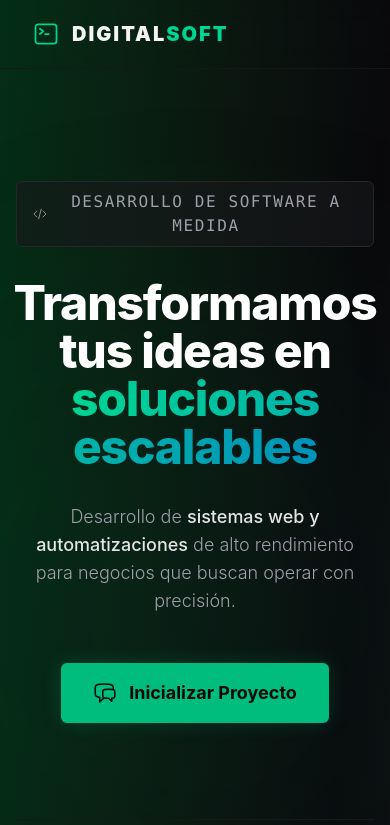
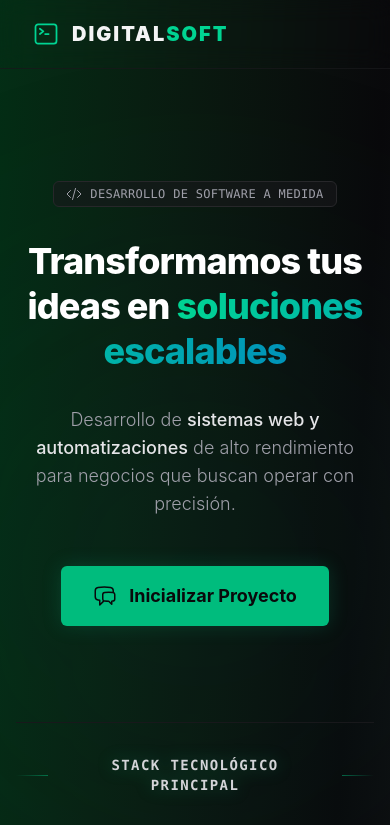
Before and after one commit to mariodufour/digitalsoft-frontend, a React (Vite) app: page / in a window 390 px wide. Shown: the top 825 px of the page. Built offline with nearby package versions, Linux system fonts and the light colour scheme; grey boxes are pictures that could not be loaded.

Commit message:
correciones visuales

```diff
--- a/src/App.jsx
+++ b/src/App.jsx
@@ -43,13 +43,13 @@ function App() {
         <div className="absolute top-1/2 left-1/2 -translate-x-1/2 -translate-y-1/2 w-[600px] h-[600px] bg-emerald-900/10 blur-[120px] rounded-full pointer-events-none"></div>
 
         {/* Etiqueta superior */}
-        <div className="inline-flex items-center gap-2 px-4 py-2 rounded-md bg-zinc-900/60 border border-zinc-800 mb-8 z-10">
+        <div className="inline-flex items-center gap-2 px-3 py-1 md:px-4 md:py-2 rounded-md bg-zinc-900/60 border border-zinc-800 mb-8 z-10">
           <CodeBracketIcon className="h-4 w-4 text-zinc-400" />
-          <span className="text-base font-mono text-zinc-400 uppercase tracking-widest">Desarrollo de Software a Medida</span>
+          <span className="text-xs md:text-base font-mono text-zinc-400 uppercase tracking-wide md:tracking-widest">Desarrollo de Software a Medida</span>
         </div>
 
         {/* Título Principal */}
-        <h1 className="text-5xl md:text-7xl font-extrabold tracking-tight mb-8 text-white z-10 relative">
+        <h1 className="text-4xl md:text-7xl font-extrabold tracking-tight leading-tight mb-8 text-white z-10 relative">
           Transformamos tus ideas en <br className="hidden md:block" />
           <span className="text-transparent bg-clip-text bg-gradient-to-r from-emerald-400 to-cyan-600">
             soluciones escalables
--- a/src/components/PortfolioBanner.jsx
+++ b/src/components/PortfolioBanner.jsx
@@ -10,16 +10,20 @@ const PortfolioBanner = () => {
 
         {/* Contenido */}
             <div className="relative flex flex-col md:flex-row items-center justify-between p-8 md:p-10 gap-6">
-          <div className="flex items-center gap-6">
+
+              <div className="flex flex-col md:flex-row items-center gap-4 md:gap-6">
+
                 <div className="bg-emerald-500/10 p-4 rounded-full border border-emerald-500/20">
                   <BriefcaseIcon className="h-8 w-8 text-emerald-400" />
                 </div>
+
                 <div className="text-center md:text-left">
                   <h3 className="text-2xl font-bold text-white mb-1">Proyectos Implementados</h3>
                   <p className="text-zinc-400 text-sm font-mono tracking-wide">
                     Explorá mis desarrollos subidos a mi página personal.
                   </p>
                 </div>
+
               </div>
 
           <a
--- a/src/components/ProcessSection.jsx
+++ b/src/components/ProcessSection.jsx
@@ -4,7 +4,7 @@ const ProcessSection = () => {
   return (
     <section className="max-w-5xl mx-auto px-6 py-24 relative z-10">
       <div className="mb-12">
-        <span className="text-lg font-mono text-emerald-400 uppercase tracking-widest">&gt;_ Metodología</span>
+        <span className="text-sm md:text-lg font-mono text-emerald-400 uppercase tracking-wide md:tracking-widest">&gt;_ Metodología</span>
         <h2 className="text-3xl md:text-5xl font-bold text-white mt-4">
           Arquitectura en <span className="text-zinc-600">4 Fases</span>
         </h2>
```
Lines whose indentation alone changed are shown as unchanged.
